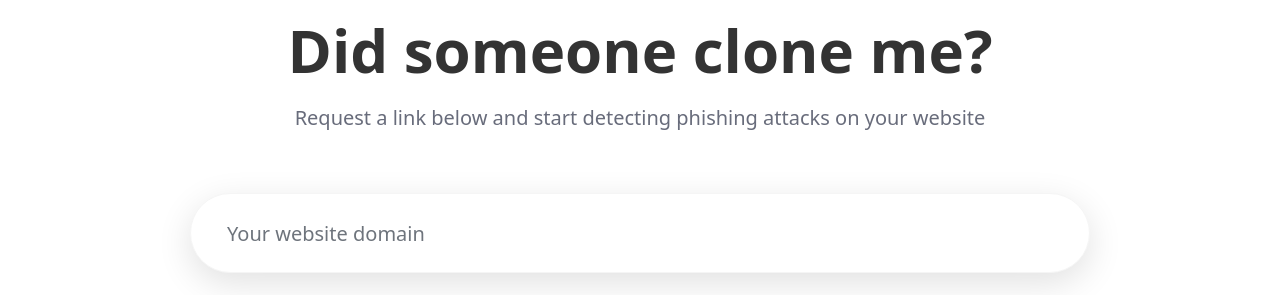
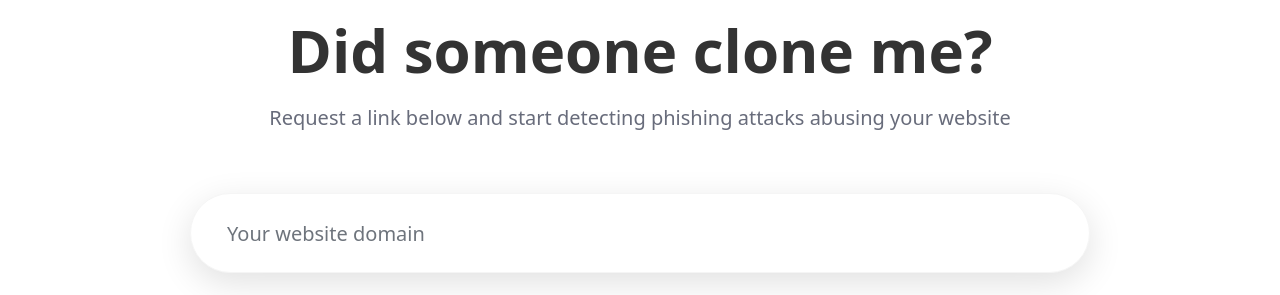
Before and after one commit to didsomeonecloneme/didsomeonecloneme.github.io, a Jekyll site: the page built from index.md, in a window 1280 px wide. Shown: the part 245-540 px from the top of the page. Built offline with Jekyll 4.4.1, drawn with Linux system fonts in a browser that asks for light colours.

Commit message:
Improve texts

```diff
--- a/index.md
+++ b/index.md
@@ -4,11 +4,11 @@
 title: Detect Phishing Attacks
 hero:
     title: Did someone clone me?
-    subtitle: Request a link below and start detecting phishing attacks on your website
+    subtitle: Request a link below and start detecting phishing attacks abusing your website
     search: true
     image: dscm.png
 image: /uploads/dscm_sm.png
-description: We offer a free service that enables you to detect phishing attacks on your website. This allows you to protect your website and it's visitors against phishing attacks.
+description: We offer a free service that enables you to detect phishing attacks abusing your website. This allows you to protect your website and it's visitors against phishing attacks.
 ---
 {% include boxes.html columns="3" title="" subtitle="" %}
 
```
Also changed, not shown: _faqs/10-what.md (+1 -1 lines).
